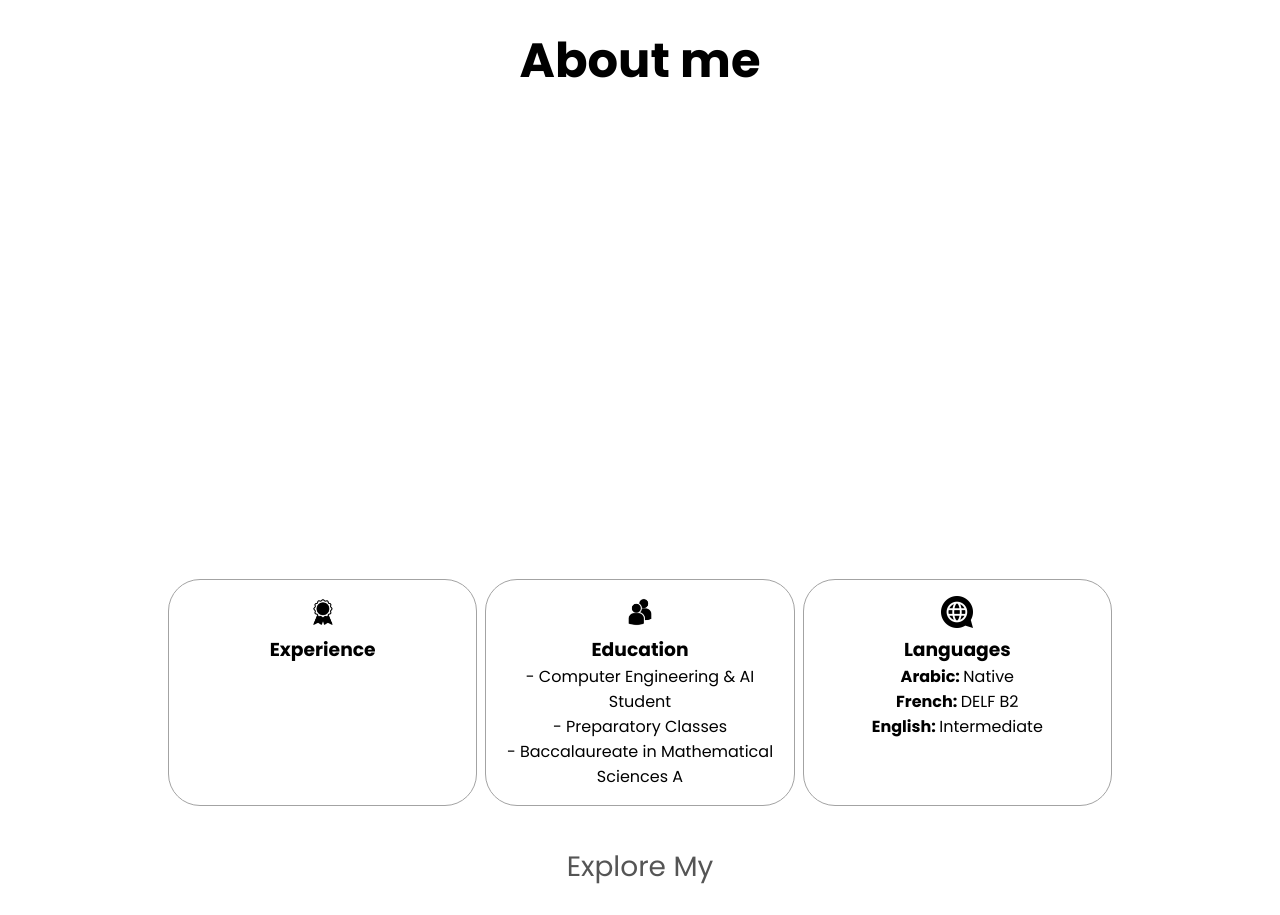
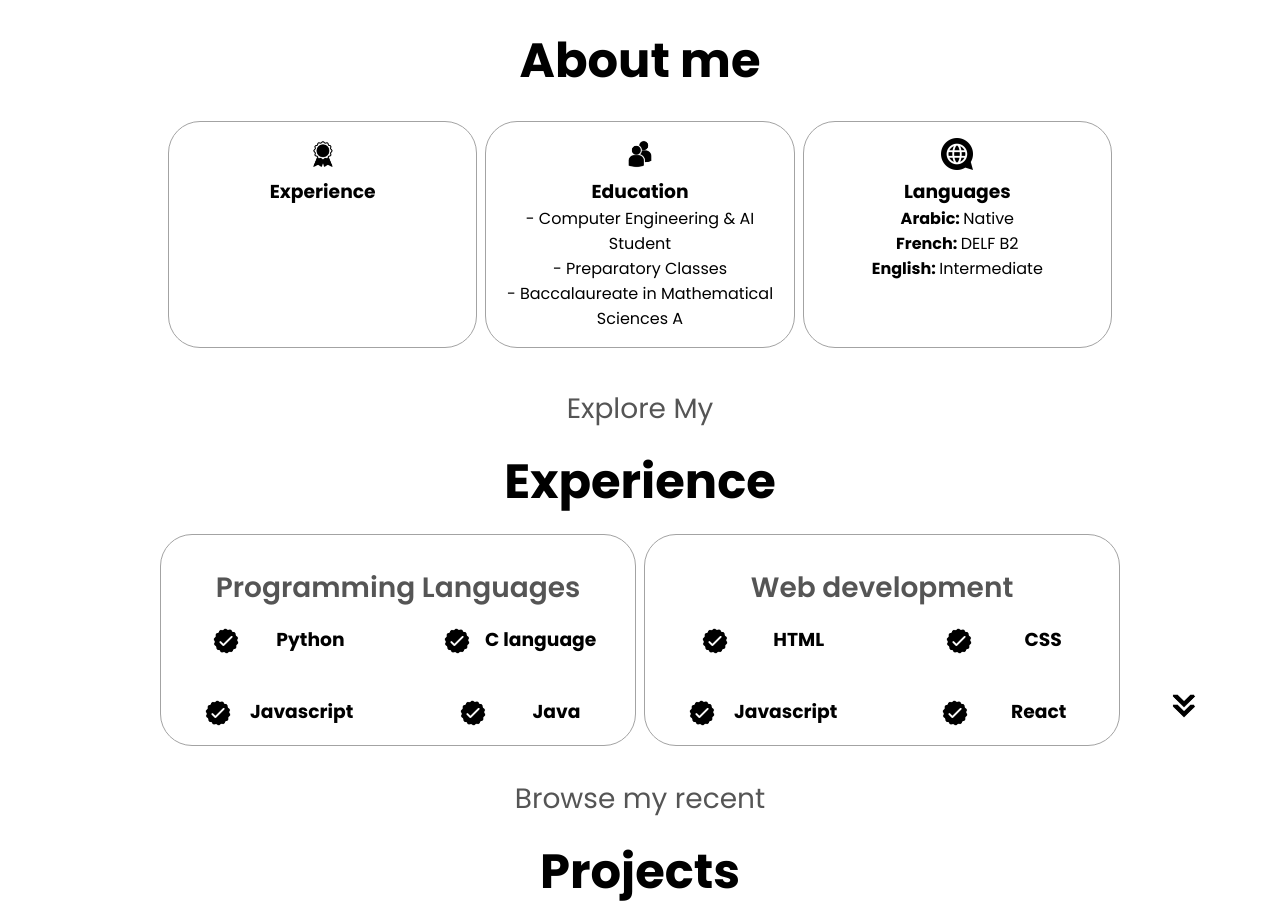
Before and after one commit to ikraammel/Portfolio, a React (Vite) app: page / in a window 1280 px wide. Shown: the part 881-1796 px from the top of the page. Built offline with nearby package versions, Linux system fonts and the light colour scheme.

Commit message:
modif section about

```diff
--- a/src/components/About/About.jsx
+++ b/src/components/About/About.jsx
@@ -9,13 +9,6 @@ const About = () => {
     <section id="about">
       <Motion className="section__text__p1" text1="Get to know more" text2="About me" />
       <div className="section-container">
-        <motion.div
-          className="section_pic-container"
-          initial={{ opacity: 0, scale: 0.8 }}
-          whileInView={{ opacity: 1, scale: 1 }}
-          transition={{ duration: 1 }}
-          viewport={{ once: true }}
-        ></motion.div>
         <motion.div
           className="about-details-container"
           initial={{ opacity: 0, y: 20 }}
```
